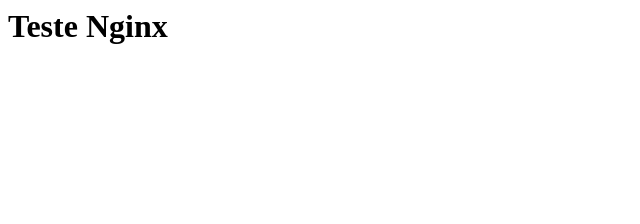
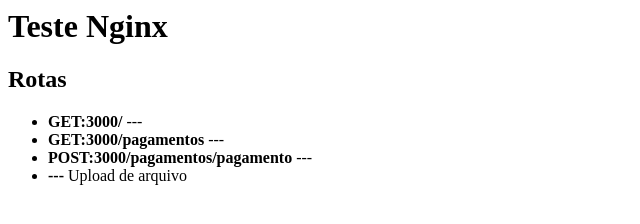
Before and after one commit to dnielrodrigues/nodestarted, a website: page public/index.html in a window 1280 px wide. Shown: the whole page, without its empty margins (0-640 px from the left). Drawn offline with Linux system fonts and the light colour scheme.

Commit message:
[layout]

```diff
--- a/public/index.html
+++ b/public/index.html
@@ -1 +1,10 @@
 <h1>Teste Nginx</h1>
+
+<h2>Rotas</h2>
+
+<ul>
+	<li><strong>GET:3000/</strong> ---</li>
+	<li><strong>GET:3000/pagamentos</strong> ---</li>
+	<li><strong>POST:3000/pagamentos/pagamento</strong> ---</li>
+	<li><strong>---</strong> Upload de arquivo</li>
+</ul>
```
